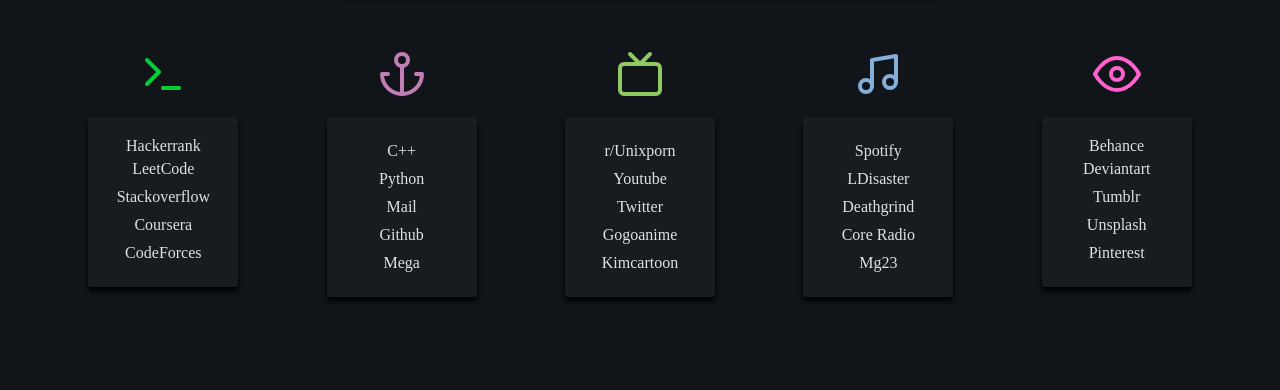
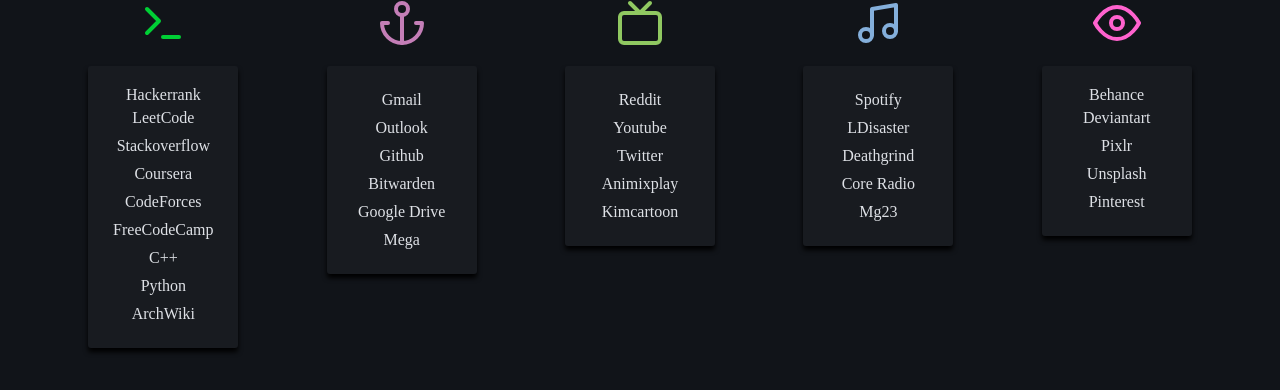
Before and after one commit to decaycs/decay-startpage, a plain HTML site: page index.html in a window 1280 px wide. Shown: the part 370-760 px from the top of the page. Drawn offline with Linux system fonts and the light colour scheme.

Commit message:
Update index.html

```diff
--- a/index.html
+++ b/index.html
@@ -45,16 +45,21 @@
             <li><a class="bm" href="https://stackoverflow.com/">Stackoverflow</a></li>
             <li><a class="bm" href="https://www.coursera.org/in-progress">Coursera</a></li>
             <li><a class="bm" href="https://codeforces.com/">CodeForces</a></li>
+            <li><a class="bm" href="https://www.freecodecamp.org/">FreeCodeCamp</a></li>
+            <li><a class="bm" href="https://en.cppreference.com/w/">C++</a></li>
+            <li><a class="bm" href="https://docs.python.org/3.7/library/index.html">Python</a></li>
+            <li><a class="bm" href="https://wiki.archlinux.org/">ArchWiki</a></li>
           </div>
         </div>
 
         <div class="category">
           <div class="icon"><img src="icons/docs.svg" /></div>
           <div class="bookmarks doc">
-            <li><a class="bm" href="https://en.cppreference.com/w/">C++</a></li>
-            <li><a class="bm" href="https://docs.python.org/3.7/library/index.html">Python</a></li>
-            <li><a class="bm" href="https://mail.google.com/mail/u/0/h/">Mail</a></li>
-            <li><a class="bm" href="https://github.com/dbuxy218">Github</a></li>
+            <li><a class="bm" href="https://mail.google.com/mail/u/0/h/">Gmail</a></li>
+            <li><a class="bm" href="https://outlook.live.com/mail/0/">Outlook</a></li>
+            <li><a class="bm" href="https://github.com/d-solis">Github</a></li>
+            <li><a class="bm" href="https://vault.bitwarden.com/#/login">Bitwarden</a></li>
+            <li><a class="bm" href="https://drive.google.com/drive/u/0/my-drive">Google Drive</a></li>
             <li><a class="bm" href="https://mega.nz/">Mega</a></li>
           </div>
         </div>
@@ -62,10 +67,10 @@
         <div class="category">
           <div class="icon"><img src="icons/entertainment.svg" /></div>
           <div class="bookmarks ent">
-            <li><a class="bm" href="https://www.reddit.com/r/unixporn/">r/Unixporn</a></li>
+            <li><a class="bm" href="https://www.reddit.com/">Reddit</a></li>
             <li><a class="bm" href="https://www.youtube.com/">Youtube</a></li>
             <li><a class="bm" href="https://twitter.com/home">Twitter</a></li>
-            <li><a class="bm" href="https://www10.gogoanime.io/">Gogoanime</a></li>
+            <li><a class="bm" href="animixplay.to">Animixplay</a></li>
             <li><a class="bm" href="https://kimcartoon.to/">Kimcartoon</a></li>
           </div>
         </div>
@@ -86,7 +91,7 @@
           <div class="bookmarks art"
             <li><a class="bm" href="https://www.behance.net/">Behance</a></li>
             <li><a class="bm" href="https://www.deviantart.com/">Deviantart</a></li>
-            <li><a class="bm" href="https://www.tumblr.com/dashboard">Tumblr</a></li>
+            <li><a class="bm" href="https://pixlr.com/">Pixlr</a></li>
             <li><a class="bm" href="https://unsplash.com/">Unsplash</a></li>
             <li><a class="bm" href="https://in.pinterest.com/">Pinterest</a></li>
           </div>
```
